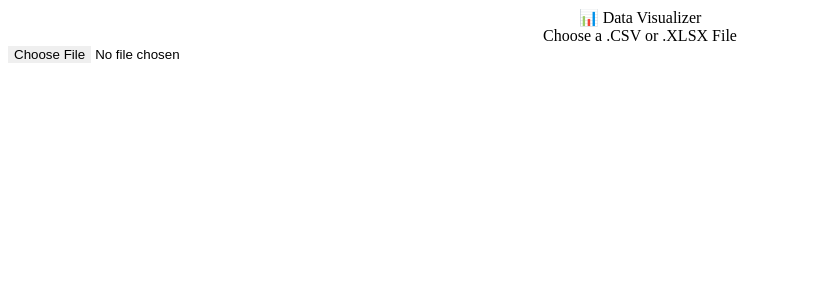
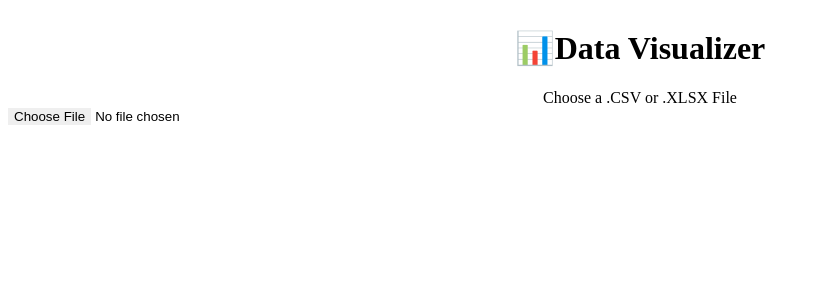
Before and after one commit to mrchiraggarg/data-visualizer, a React (Vite) app: page / in a window 1280 px wide. Shown: the top 300 px of the page, without its empty margins (0-820 px from the left). Built offline with nearby package versions, Linux system fonts and the light colour scheme.

Commit message:
committing

```diff
--- a/src/App.tsx
+++ b/src/App.tsx
@@ -38,27 +38,40 @@ const App: React.FC = () => {
   };
 
   return (
-    <div className="min-h-screen bg-darkBg text-white font-poppins">
-      <header className="text-center py-6 text-3xl font-bold text-accent shadow-glass">
-        📊 Data Visualizer
+    <div className="min-h-screen bg-gray-50">
+      <header className="bg-white">
+        <div className="max-w-7xl mx-auto px-4 sm:px-6 lg:px-8">
+          <div className="flex justify-center h-16 items-center">
+            <h1 className="text-2xl font-bold text-gray-900 flex items-center space-x-2">
+              <span className="text-indigo-600">📊</span>
+              <span>Data Visualizer</span>
+            </h1>
+          </div>
+        </div>
       </header>
 
-      <main className="p-6 grid grid-cols-1 lg:grid-cols-6 gap-6">
-        <section className="col-span-6 lg:col-span-2">
+      <main className="max-w-7xl mx-auto px-4 sm:px-6 lg:px-8 py-8">
+        <div className="grid grid-cols-1 lg:grid-cols-6 gap-8">
+          <section className="col-span-6 lg:col-span-2 bg-white rounded-lg shadow-sm">
+            <div className="p-6">
               <FileUploader onFileLoaded={handleFileLoaded} />
+            </div>
             {columns.length > 0 && (
+              <div className="p-6">
                 <ColumnSelector
                   columns={columns}
                   selected={selectedColumns}
                   onToggle={toggleColumn}
                   onChartTypeChange={changeChartType}
                 />
+              </div>
             )}
           </section>
 
-        <section className="col-span-6 lg:col-span-4">
+          <section className="col-span-6 lg:col-span-4 bg-white rounded-lg shadow-sm p-6">
             <ChartRenderer data={data} selected={selectedColumns} />
           </section>
+        </div>
       </main>
     </div>
   );
```
Lines whose indentation alone changed are shown as unchanged.
